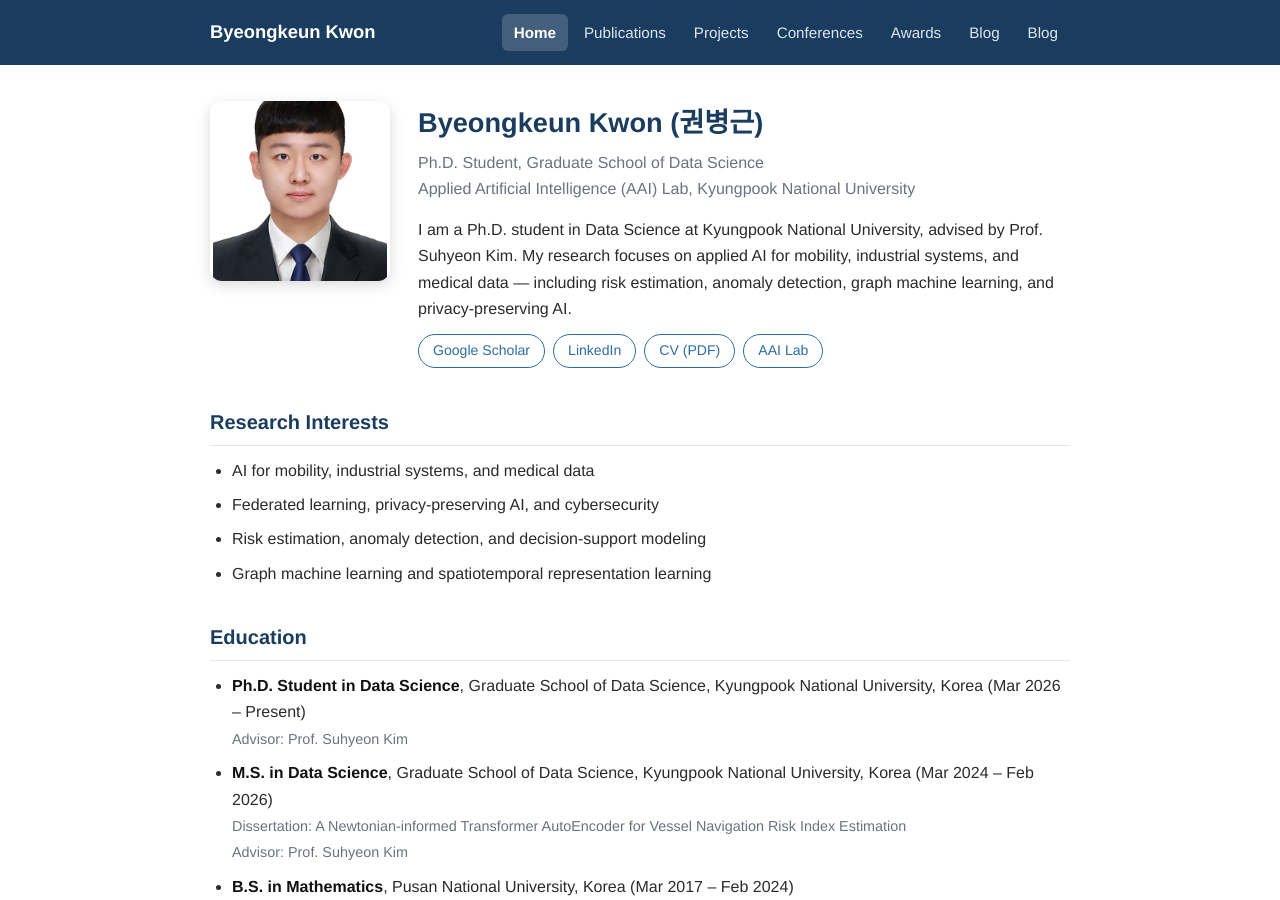
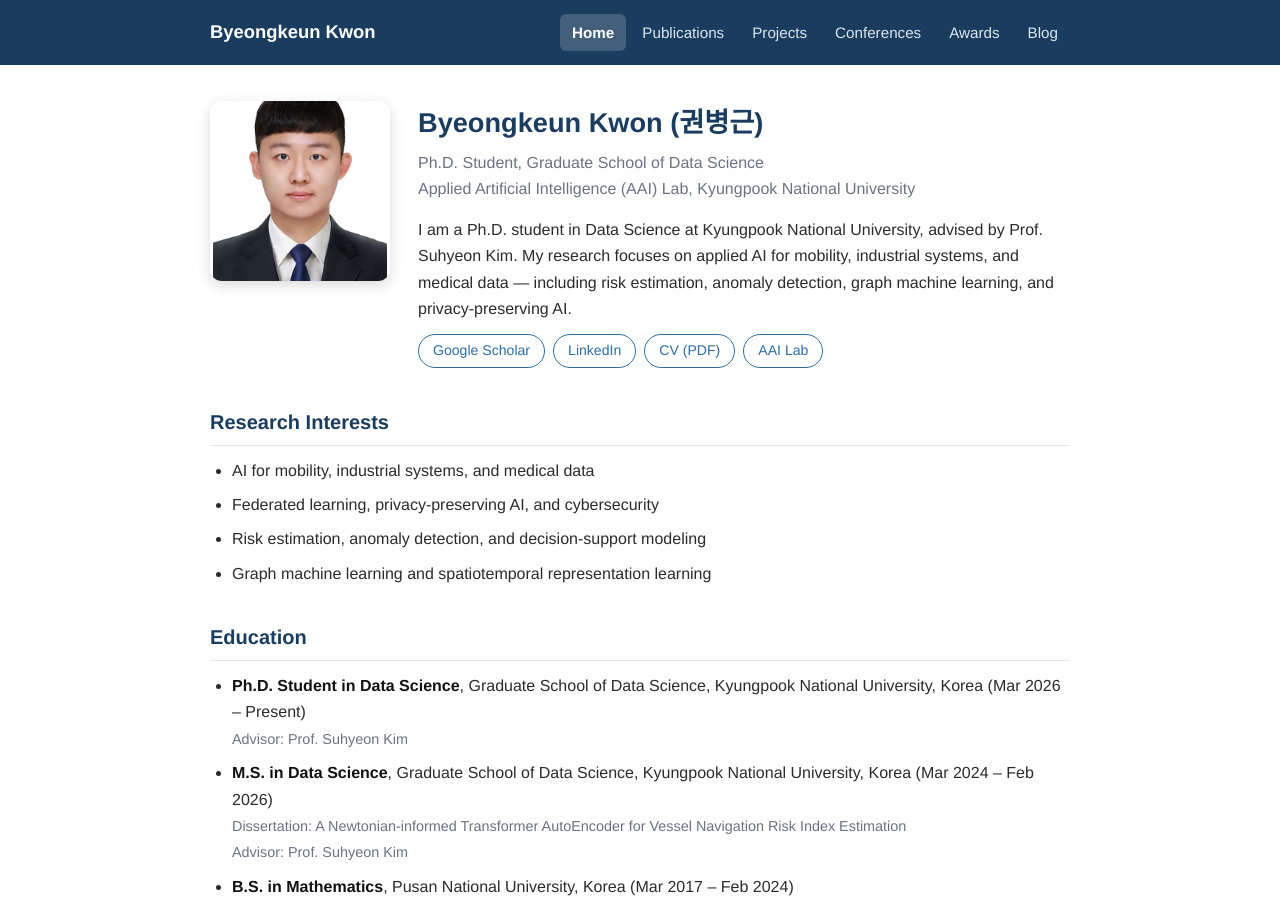
Before and after one commit to KwonBK0223/KwonBK0223.github.io, a Jekyll site: the page built from index.md, in a window 1280 px wide and 900 px high. Built offline with Jekyll 4.4.1, drawn with Linux system fonts in a browser that asks for light colours.

Commit message:
Remove duplicate Blog nav link

```diff
--- a/_layouts/default.html
+++ b/_layouts/default.html
@@ -61,7 +61,6 @@ footer{border-top:1px solid var(--line);color:var(--muted);font-size:.85rem;text
       <a href="{{ '/conferences' | relative_url }}" {% if page.url contains 'conferences' %}class="active"{% endif %}>Conferences</a>
       <a href="{{ '/awards' | relative_url }}" {% if page.url contains 'awards' %}class="active"{% endif %}>Awards</a>
       <a href="{{ '/blog/' | relative_url }}" {% if page.url contains 'blog' %}class="active"{% endif %}>Blog</a>
-      <a href="{{ '/blog/' | relative_url }}" {% if page.url contains 'blog' %}class="active"{% endif %}>Blog</a>
     </nav>
   </div>
 </header>
```
